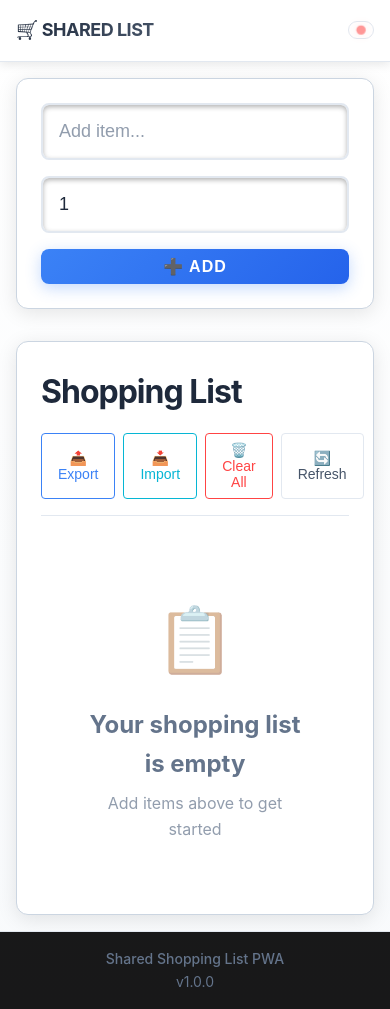
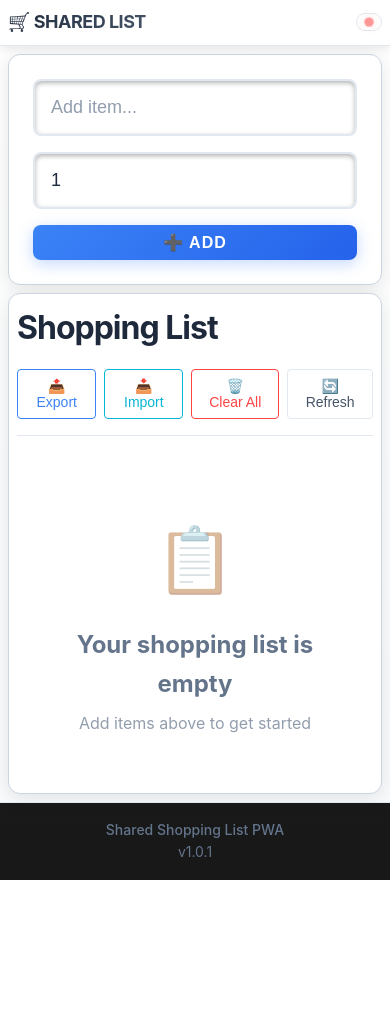
Before and after one commit to obtitus/shared-list, a FastAPI app: page / in a window 390 px wide. After the commit the page ends 880 px from the top, so only its background shows below. Run offline with FastAPI, Linux system fonts and the light colour scheme; data comes from the database, SQL or seed files in the repository; data that the repository does not hold is empty.

Commit message:
consolidated version, CSS adjustments for small displays

```diff
--- a/app/main.py
+++ b/app/main.py
@@ -7,10 +7,22 @@ from pydantic import BaseModel
 import os
 import asyncio
 import json
+import tomllib
 from datetime import datetime
 from contextlib import asynccontextmanager
 
 from database import get_db, init_db, create_sample_data
+
+
+def get_app_version() -> str:
+    """Read the app version from pyproject.toml"""
+    try:
+        with open("pyproject.toml", "rb") as f:
+            data = tomllib.load(f)
+        return data["project"]["version"]
+    except (FileNotFoundError, KeyError):
+        # Fallback to a default version if pyproject.toml is not found or malformed
+        return "0.0.0"
 
 
 # Event broadcasting system
@@ -106,7 +118,7 @@ class Item(ItemBase):
 app = FastAPI(
     title="Shared Shopping List API",
     description="A simple shopping list API with SQLite backend",
-    version="1.0.0",
+    version=get_app_version(),
     lifespan=lifespan,
 )
 
@@ -120,7 +132,9 @@ templates = Jinja2Templates(directory="app/templates")
 @app.get("/", response_class=HTMLResponse)
 async def serve_frontend(request: Request):
     """Serve the PWA frontend"""
-    return templates.TemplateResponse("index.html", {"request": request})
+    return templates.TemplateResponse(
+        "index.html", {"request": request, "version": get_app_version()}
+    )
 
 
 @app.get("/api", response_model=dict)
--- a/app/static/styles.css
+++ b/app/static/styles.css
@@ -735,6 +735,10 @@ body {
         max-height: 50vh;
     }
 
+    .shopping-list-section {
+        padding: var(--spacing-md);
+    }
+
     .toast-container {
         bottom: var(--spacing-md);
         right: var(--spacing-md);
@@ -747,8 +751,21 @@ body {
 }
 
 @media (max-width: 480px) {
+    .main-content {
+        padding: var(--spacing-sm);
+        gap: var(--spacing-sm);
+    }
+
+    .shopping-list-section {
+        padding: var(--spacing-sm);
+    }
+
     .app-title {
         font-size: var(--font-size-lg);
+    }
+
+    .app-header {
+        padding: var(--spacing-sm);
     }
 
     .list-item {
@@ -757,6 +774,9 @@ body {
 
     .item-name {
         font-size: var(--font-size-base);
+        white-space: normal;
+        overflow: visible;
+        text-overflow: clip;
     }
 
     .add-btn {
--- a/app/templates/index.html
+++ b/app/templates/index.html
@@ -101,7 +101,7 @@
         <!-- Footer -->
         <footer class="app-footer">
             <p class="footer-text">Shared Shopping List PWA</p>
-            <p class="footer-version">v1.0.0</p>
+            <p class="footer-version">v{{ version }}</p>
         </footer>
     </div>
 
--- a/package.json
+++ b/package.json
@@ -1,6 +1,5 @@
 {
   "name": "shared-list-playwright",
-  "version": "1.0.0",
   "description": "Playwright tests for Shared Shopping List PWA",
   "scripts": {
     "test": "playwright test",
--- a/pyproject.toml
+++ b/pyproject.toml
@@ -1,6 +1,6 @@
 [project]
 name = "shared-list"
-version = "0.1.0"
+version = "1.0.1"
 description = "A shared shopping list PWA with FastAPI backend and SQLite database"
 readme = "README.md"
 requires-python = ">=3.9,<3.14"
```
Also changed, not shown: progress.md (+4 -3 lines), 1 other file.
